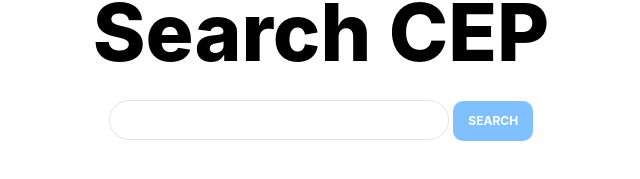
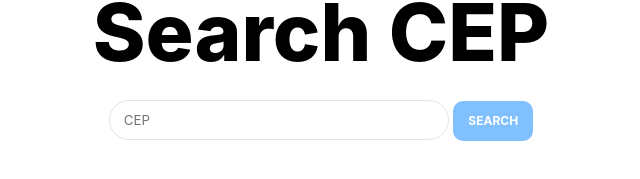
Before and after one commit to gustavoTheot/Search_CEP, a plain HTML site: page index.html in a window 1280 px wide. Shown: the part 117-296 px from the top of the page, 319-959 px from the left. Drawn offline with Linux system fonts and the light colour scheme.

Commit message:
first update

```diff
--- a/index.html
+++ b/index.html
@@ -15,7 +15,7 @@
 
         <div class="form">
 
-            <input type='numeric' name='cep' class="cep">
+            <input type='numeric' name='cep' class="cep" placeholder="CEP">
             <button class="button">SEARCH</button>
 
         </div>
```
